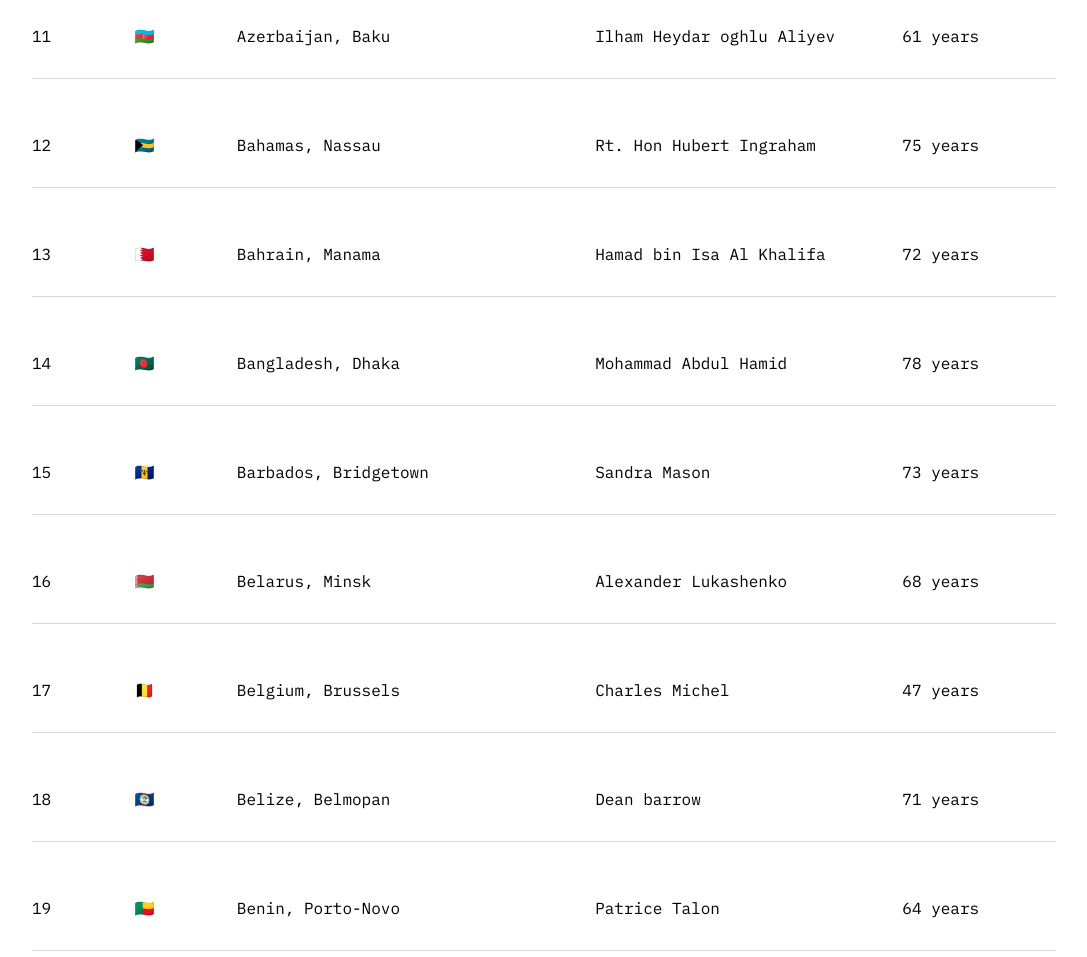
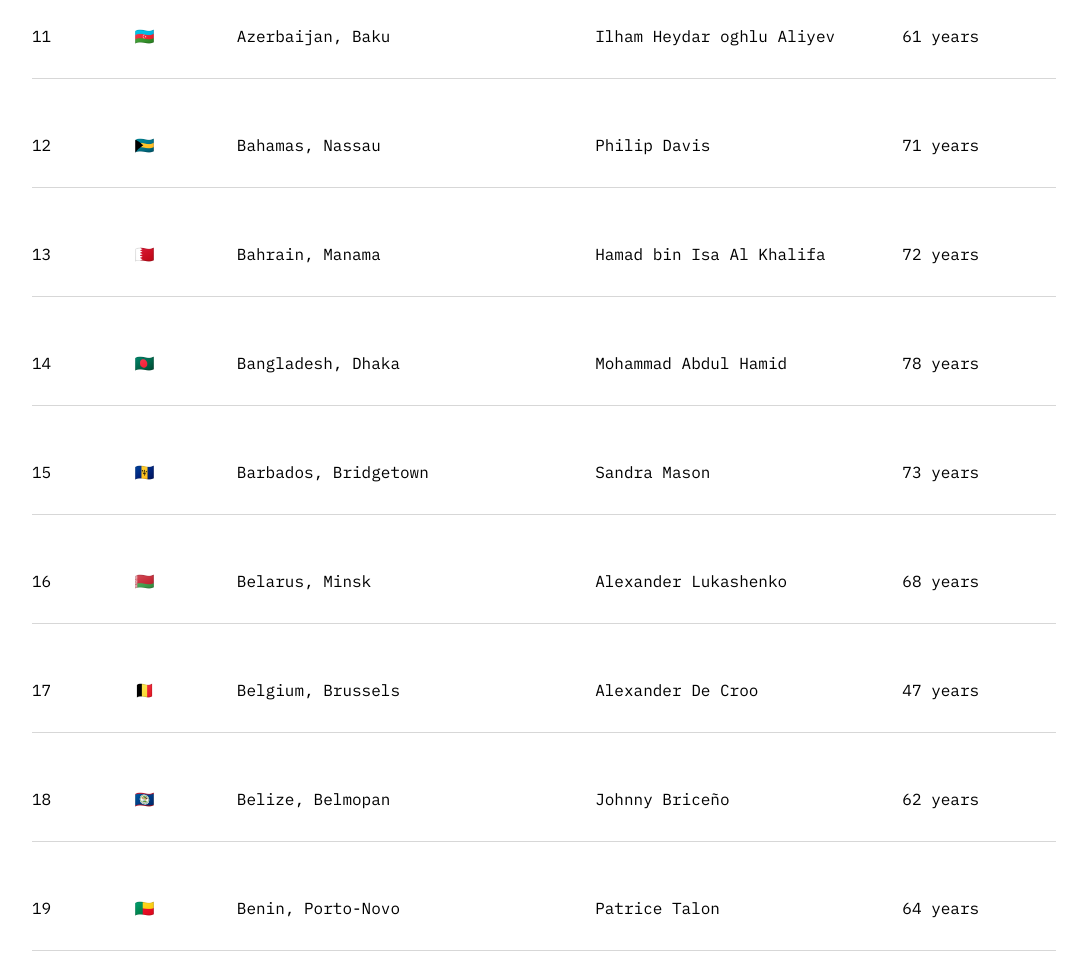
Before and after one commit to VectorChi/worldpresidents, a plain HTML site: page index.html in a window 1280 px wide. Shown: the part 1440-2397 px from the top of the page, without its empty margins (96-1183 px from the left). Drawn offline with Linux system fonts and the light colour scheme.

Commit message:
corrected president names

```diff
--- a/index.html
+++ b/index.html
@@ -121,8 +121,8 @@
         <div class="num">12</div>
         <div class="flag">🇧🇸</div>
         <div class="country_Capital">Bahamas, Nassau</div>
-        <div class="name">Rt. Hon Hubert Ingraham</div>
-        <div class="age">75 years</div>
+        <div class="name">Philip Davis</div>
+        <div class="age">71 years</div>
       </div>
        <!-- Country 13 -->
        <div class="row">
@@ -161,7 +161,7 @@
         <div class="num">17</div>
         <div class="flag">🇧🇪</div>
         <div class="country_Capital">Belgium, Brussels</div>
-        <div class="name">Charles Michel</div>
+        <div class="name">Alexander De Croo</div>
         <div class="age">47 years</div>
       </div>
       <!-- Country 18 -->
@@ -169,8 +169,8 @@
         <div class="num">18</div>
         <div class="flag">🇧🇿</div>
         <div class="country_Capital">Belize, Belmopan</div>
-        <div class="name">Dean barrow</div>
-        <div class="age">71 years</div>
+        <div class="name">Johnny Briceño</div>
+        <div class="age">62 years</div>
       </div>
        <!-- Country 19 -->
        <div class="row">
```
